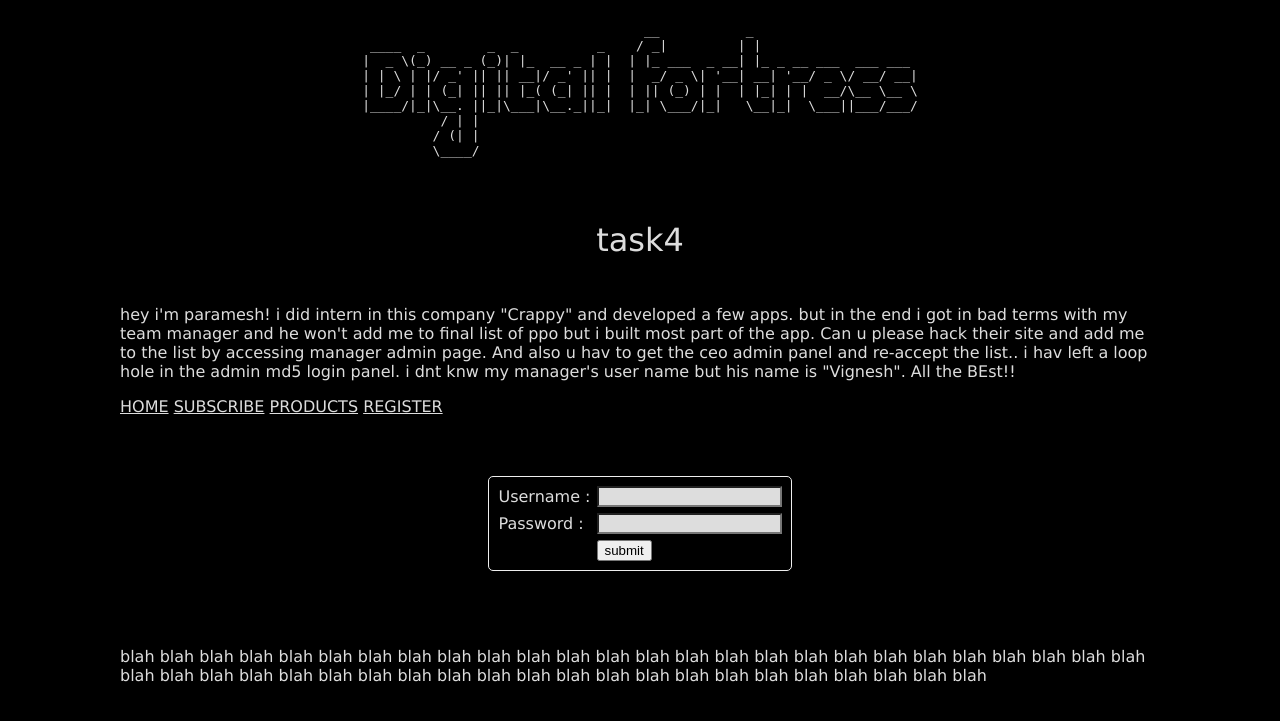
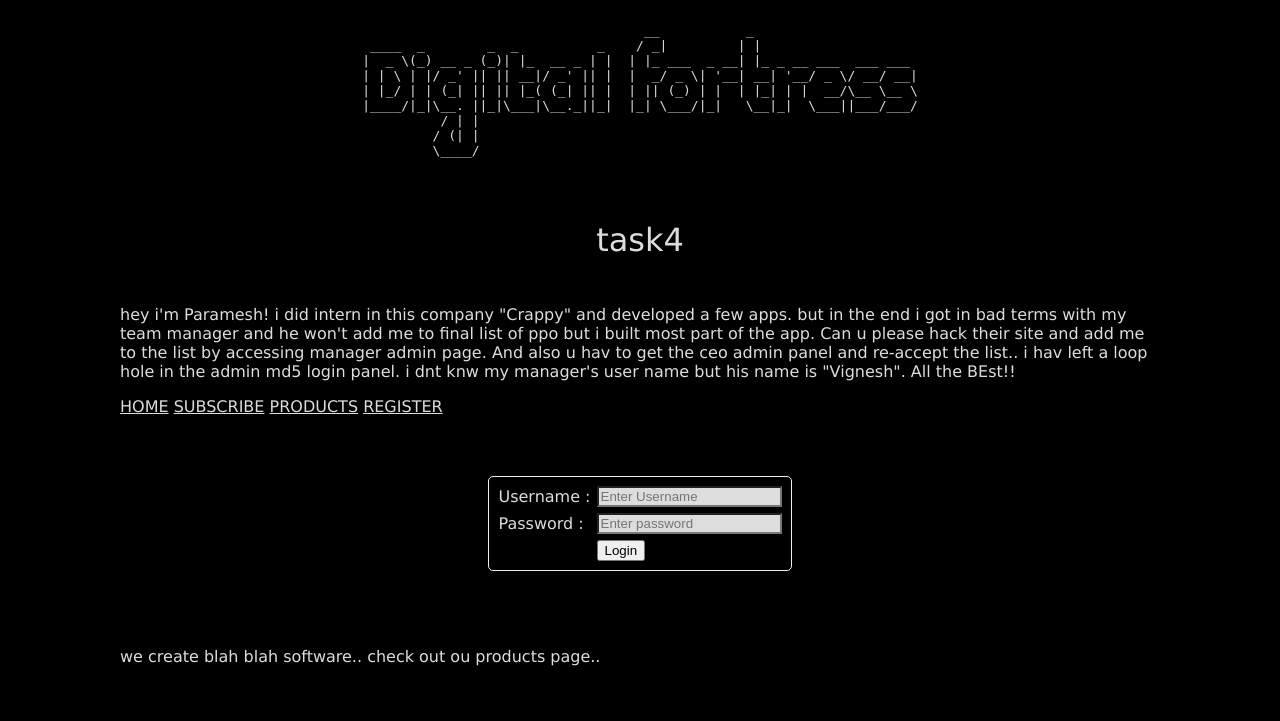
Before and after one commit to delta/digitalfortress_13, a PHP site: page /web/task4 in a window 1280 px wide. Shown: the top 721 px of the page. Run offline with PHP 8.4, Linux system fonts and the light colour scheme.

Commit message:
web 4 done

```diff
--- a/pages/web/task4/index.php
+++ b/pages/web/task4/index.php
@@ -13,11 +13,11 @@
 	<body>
 		<?php require_once "header.php";?>
 		<center>task4</center>
-		<p>hey i'm paramesh! i did intern in this company "Crappy" and developed a few apps. but in the end i got in bad terms with my team manager and he won't add me to final list of ppo but i built most part of the app. Can u please hack their site and add me to the list by accessing manager admin page. And also u hav to get the ceo admin panel and re-accept the list.. i hav left a loop hole in the admin md5 login panel. i dnt knw my manager's user name but his name is "Vignesh". All the BEst!! </p>
+		<p>hey i'm Paramesh! i did intern in this company "Crappy" and developed a few apps. but in the end i got in bad terms with my team manager and he won't add me to final list of ppo but i built most part of the app. Can u please hack their site and add me to the list by accessing manager admin page. And also u hav to get the ceo admin panel and re-accept the list.. i hav left a loop hole in the admin md5 login panel. i dnt knw my manager's user name but his name is "Vignesh". All the BEst!! </p>
 
         <a href="<?php echo $redirect;?>home">HOME</a>
-		<a href="">SUBSCRIBE</a>
-		<a href="">PRODUCTS</a>
+		<a href="<?php echo $redirect;?>subscribe">SUBSCRIBE</a>
+		<a href="<?php echo $redirect;?>products">PRODUCTS</a>
 
 <?php
 //print_r($_SESSION);
@@ -64,15 +64,15 @@ if(isset($_SESSION['task4loggedin'])){
 				<table>
 					<tr>
 						<td><label for="user">Username : </label></td>
-						<td><input type="text" name="user" /></td>
+						<td><input type="text" name="user" placeholder="Enter Username"/></td>
 					</tr>
 					<tr>
 						<td><label for="user">Password : </label></td>
-						<td><input type="password" name="password" /></td>
+						<td><input type="password" name="password" placeholder="Enter password"/></td>
 					</tr>
 					<tr>
 						<td></td>
-						<td><input type="submit" name="submit" value="submit"/></td>
+						<td><input type="submit" name="submit" value="Login"/></td>
 					</tr>
 				</table>
 			</form>
@@ -82,7 +82,7 @@ if(isset($_SESSION['task4loggedin'])){
 if(isset($_SESSION['part1']) && !isset($_COOKIE['final']))
 echo "Now try logging into the admin panel!!";
    if(isset($_COOKIE['final'])){
-      echo "<br/> hooray!!, clear the logs to cover your track ;)";
+      echo "<br/> hooray!!, clear the logs ( in /files/logs/logs.txt ) to cover your track ;)";
    }
 ?>
 
--- a/pages/web/task4/requir/home.php
+++ b/pages/web/task4/requir/home.php
@@ -1 +1 @@
-blah blah blah blah blah blah blah blah blah blah blah blah blah blah blah blah blah blah blah blah blah blah blah blah blah blah blah blah blah blah blah blah blah blah blah blah blah blah blah blah blah blah blah blah blah blah blah blah
+we create blah blah software.. check out ou products page..
--- a/pages/web/task4/requir/register.php
+++ b/pages/web/task4/requir/register.php
@@ -33,7 +33,7 @@ if(isset($_REQUEST['submit'])){
 			Username : <input type="text" name="user" /><br/>
 			Password : <input type="password" name="password" /><br/>
 			Company : <input type="text" name="company" /><br/>
-			<input type="submit" name="submit" value="submit"/>
+			<input type="submit" name="submit" value="Register"/>
 		</form>
    	</body>
 </html>
--- a/web_root/index.php
+++ b/web_root/index.php
@@ -11,14 +11,18 @@
 
 
 $req_path = $_GET['query'];
-
 $routes = array("web/task1/"=>"/pages/web/task1/index.php",
 				"web/task2/"=>"/pages/web/task2/index.php",
 				"web/task3/"=>"/pages/web/task3/index.php",
 				"web/task4/"=>"/pages/web/task4/index.php",
+				"web/task4/addmail"=>"/pages/web/task4/requir/addmail.php",
+				"web/task4/files/"=>"/pages/web/task4/files/",
+				"web/task4/files/downloads/"=>"/pages/web/task4/files/downloads/",
+				"web/task4/files/downloads/products.txt"=>"/pages/web/task4/files/downloads/products.txt",
+				"web/task4/files/logs/"=>"/pages/web/task4/files/logs/",
+				"web/task4/files/mailinglist/"=>"/pages/web/task4/files/mailinglist/",
 				"web/task4/login/"=>"/pages/web/task4/login.php",
 				"web/task4/logout/"=>"/pages/web/task4/logout.php",
-				"web/task4/subscribe/"=>"/pages/web/task4/subscribe.php",
 				"web/task4/products/"=>"/pages/web/task4/products.php",
 				"web/task5/"=>"/pages/web/task5/index.php",
 				"trivia/task1/"=>"/pages/trivia/task1/index.php",
```
Also changed, not shown: pages/web/task4/files/logs.txt (deleted), pages/web/task4/files/mailinglist.txt (deleted).
